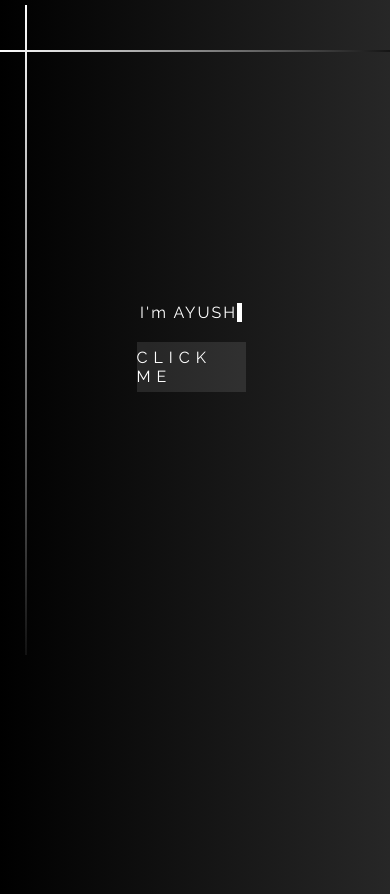
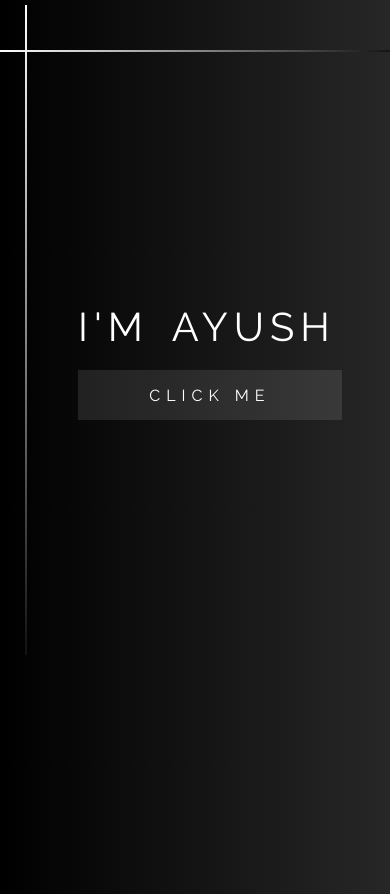
Before and after one commit to Wb-Developers/portfolio, a plain HTML site: page index.html in a window 390 px wide. Drawn offline with Linux system fonts and the light colour scheme; a web font is replaced by a local one.

Commit message:
Update style.css

```diff
--- a/style.css
+++ b/style.css
@@ -60,7 +60,7 @@ body {
 
 .main {
   color: white;
-  width: 28%;
+  width: auto;
   margin: 0 auto;
   display: flex;
   position: absolute;
@@ -74,35 +74,44 @@ body {
   width: 100%;
   height: 100vh;
   position: relative;
-  /* background-color: yellow; */
 }
 
 .main>p {
- overflow: hidden;
+  font-size: 60px;
+  word-spacing: 8px;
+  text-transform: uppercase;
+  overflow: hidden;
+  border-right: .15em solid white;
   white-space: nowrap;
   margin: 0 auto;
-  border-right: 5px solid #fff;
-  letter-spacing: 2px;
-  animation: textWrite 1.5s steps(40, end),
-  blink_cart .75s step-end infinite;
+  letter-spacing: .15em;
+  animation:
+    typing 1.5s steps(40, end),
+    blink-caret .35s step-end infinite;
 }
 
 
+/* The typing effect */
+@keyframes typing {
+  from {
+    width: 0
+  }
 
-@keyframes textWrite {
-  from{
-    width: 0;
-  }
-  to{
-    width: 100%;
+  to {
+    width: 70%
   }
 }
-@keyframes blink_cart {
-  from,to{
+
+/* The typewriter cursor effect */
+@keyframes blink-caret {
+
+  from,
+  to {
     border-color: transparent;
   }
+
   50% {
-    border-color: #fff;
+    border-color: white;
   }
 }
 
@@ -185,3 +194,23 @@ body {
   opacity: 0;
   transform: scale(0.1, 1);
 }
+@media (max-width: 865px){
+  .main {
+  left: 30%;
+  }
+}
+@media (max-width: 635px){
+  .main {
+  left: 20%;
+  }
+}
+@media (max-width: 510px){
+  .main>p {
+font-size: 50px;
+  }
+}
+@media (max-width: 428px){
+  .main>p {
+font-size: 40px;
+  }
+}
```
